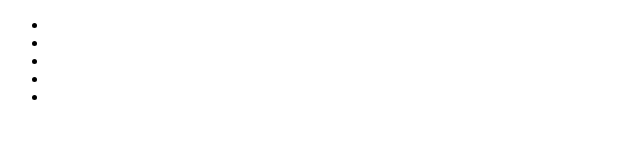
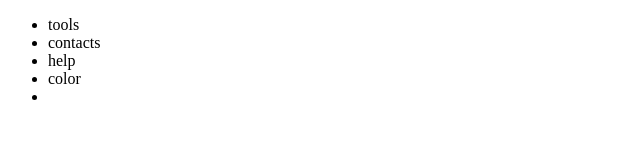
Before and after one commit to Otabekkadirov/Paint-Store, a plain HTML site: page index.html in a window 1280 px wide. Shown: the whole page, without its empty margins (0-640 px from the left). Drawn offline with Linux system fonts and the light colour scheme.

Commit message:
list changes

```diff
--- a/index.html
+++ b/index.html
@@ -10,10 +10,10 @@
 <body>
     <div class="navbar">
         <ul>
-            <li></li>
-            <li></li>
-            <li></li>
-            <li></li>
+            <li>tools</li>
+            <li>contacts</li>
+            <li>help</li>
+            <li>color</li>
             <li></li>
         </ul>
     </div>
```
